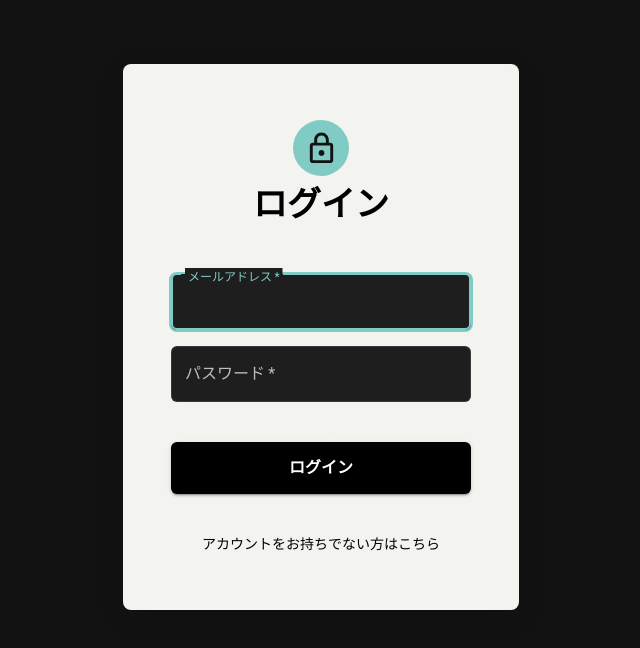
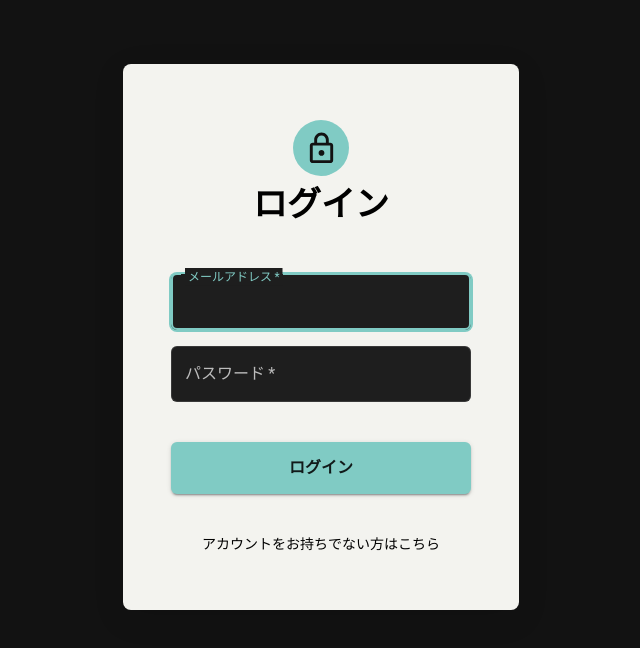
Before and after one commit to GreenTeaProgrammers/difflog2, a React (Vite) app in the folder frontend/: page /login in a window 1280 px wide. Shown: the top 648 px of the page, without its empty margins (319-959 px from the left). Built offline with nearby package versions, Linux system fonts and the light colour scheme.

Commit message:
style: loginpageのログインボタンの配色をregiserpageの登録ボタンの配色に一致させた

```diff
--- a/frontend/src/components/auth/Login.tsx
+++ b/frontend/src/components/auth/Login.tsx
@@ -27,7 +27,7 @@ const Login: React.FC = () => {
     e.preventDefault();
     try {
       await dispatch(login(formData)).unwrap();
-      navigate(`/welcome`);
+      navigate(`/user/${authState.user?.username}`);
     } catch (err) {
       console.error("Login error details:", err);
     }
@@ -73,21 +73,11 @@ const Login: React.FC = () => {
             variant="outlined"
           />
           <SubmitButton
-            onClick={() => navigate("/welcome")}
             type="submit"
             fullWidth
             variant="contained"
+            color="primary"
             disabled={authState.status === 'loading'}
-            sx={{
-              backgroundColor: 'black',
-              color: 'white',
-              '&:hover': {
-                backgroundColor: 'black',
-              },
-              '&:disabled': {
-                backgroundColor: 'grey',
-              }
-            }}
           >
             ログイン
           </SubmitButton>
```
